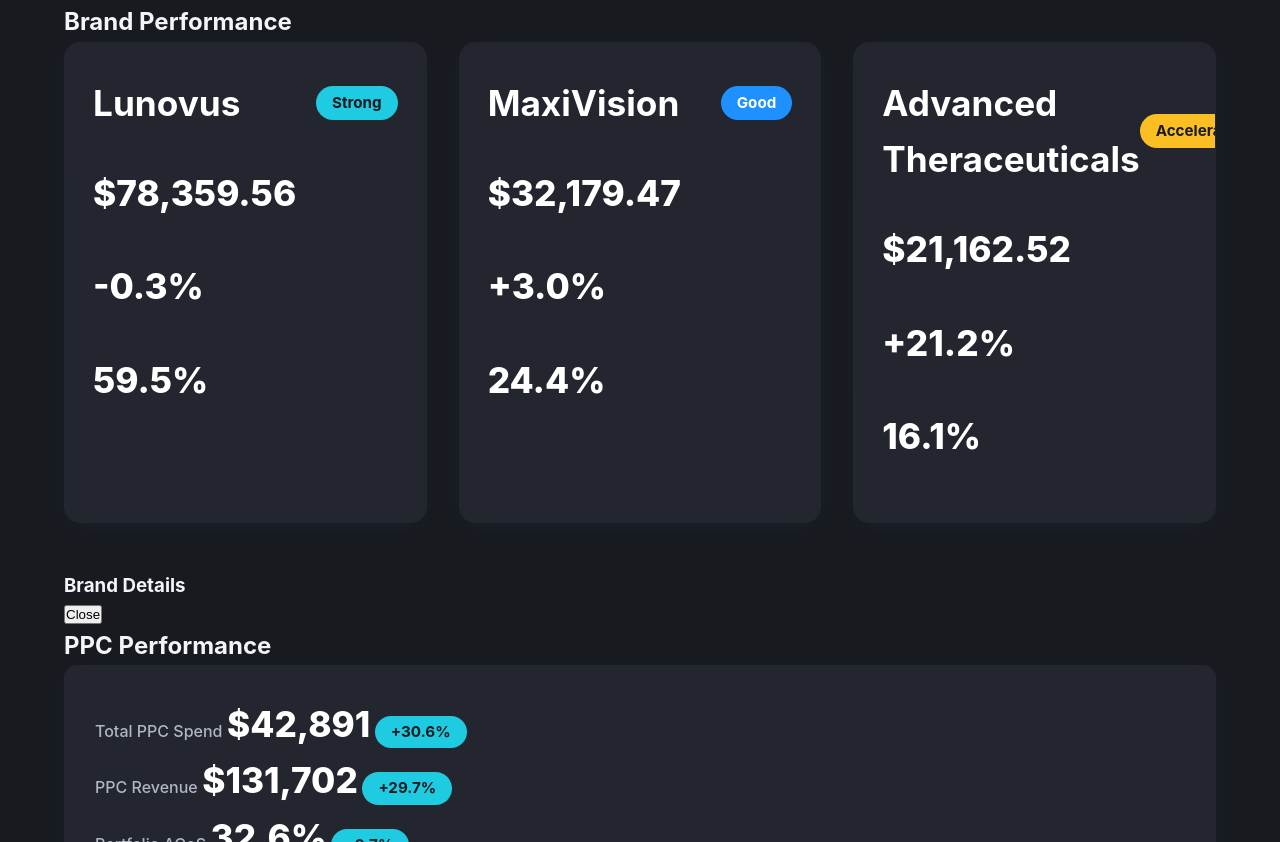
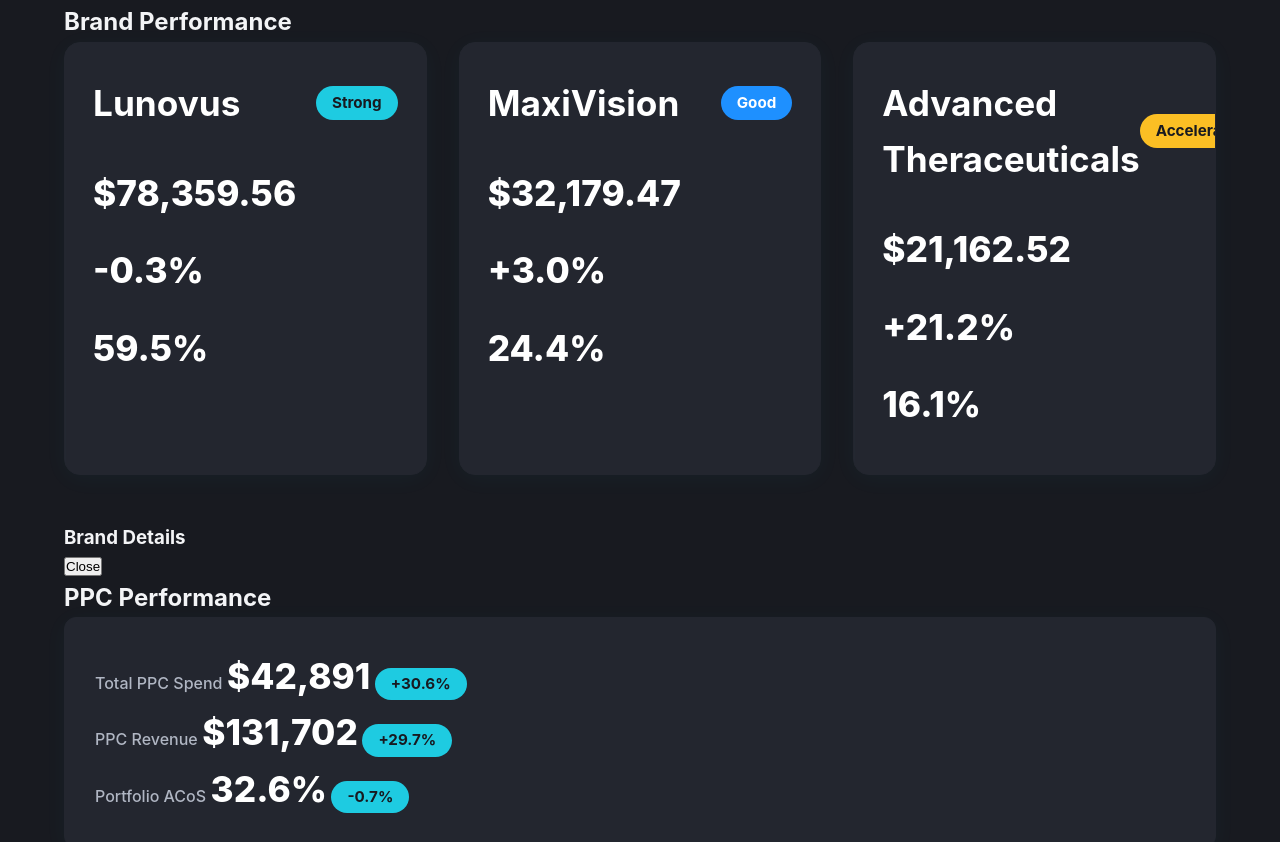
Before and after one commit to jslabxyz/monthly-reporting, a website built with Vite: page index_1.html in a window 1280 px wide. Shown: the part 1757-2599 px from the top of the page. Built offline with nearby package versions, Linux system fonts and the light colour scheme.

Commit message:
Updated style.css

```diff
--- a/style.css
+++ b/style.css
@@ -306,15 +306,20 @@
 
 .brand-metric {
     display: flex;
+    flex-direction: column;
     padding: 10px 0;
     border-bottom: 1px solid #23262f;
-    font-size: 2.2rem;
-    font-weight: 800;
-    color: #fff;
 }
 
 .brand-metric:last-child {
     border-bottom: none;
+}
+
+.brand-metric .metric-value {
+    font-size: 2.2rem;
+    font-weight: 800;
+    color: #fff;
+    margin-bottom: 0;
 }
 
 .brand-metric .metric-label {
```
